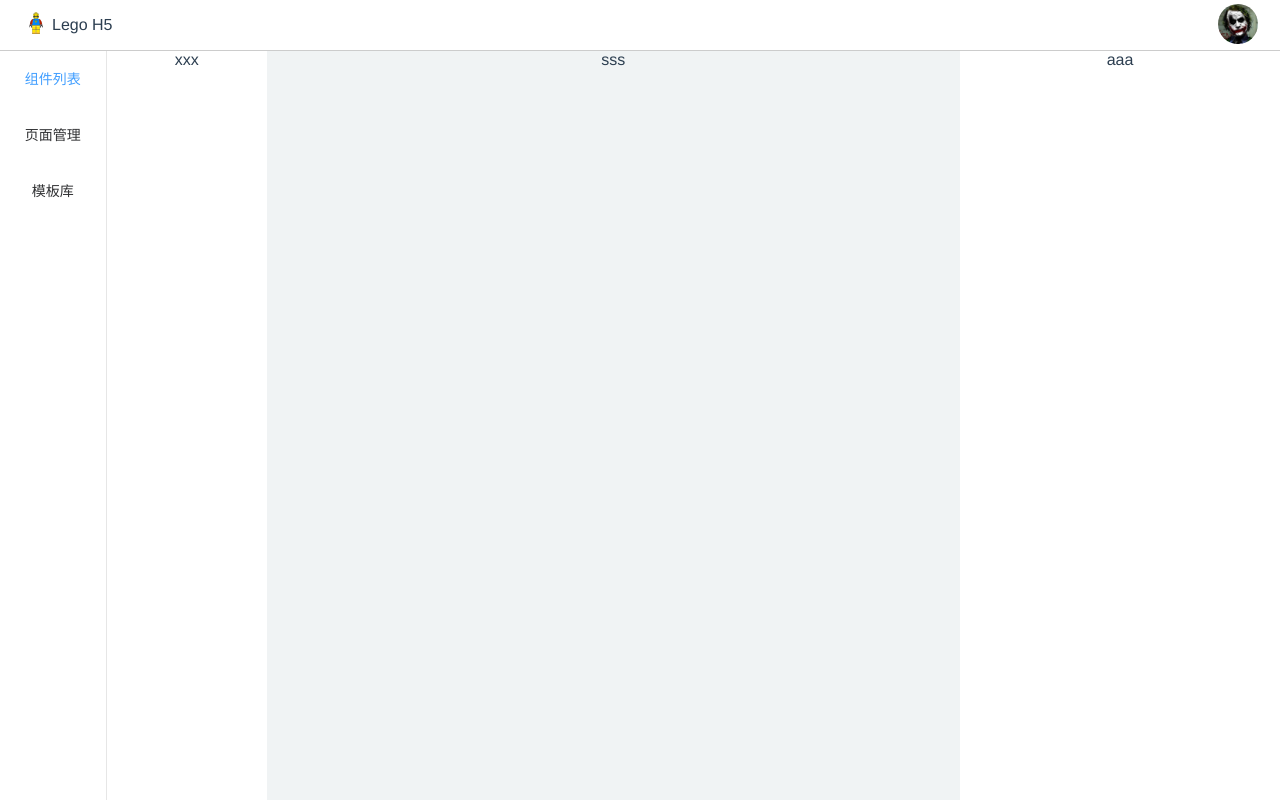
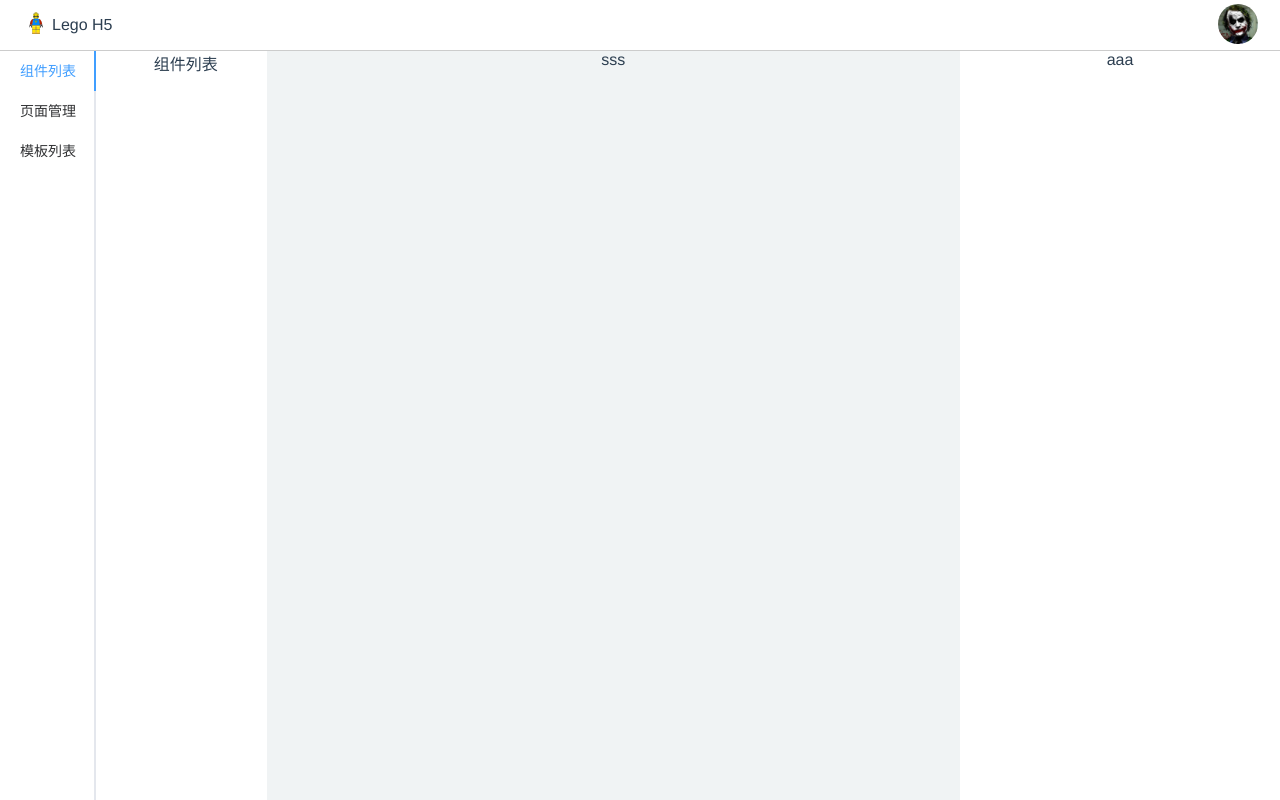
Before and after one commit to MagicHacker/Lego-H5, a Vue app: page /#/editorPage in a window 1280 px wide. Built offline with nearby package versions, Linux system fonts and the light colour scheme.

Commit message:
refactor: 重构编辑页左菜单

```diff
--- a/src/views/editor-aside/index.vue
+++ b/src/views/editor-aside/index.vue
@@ -1,10 +1,10 @@
 <template>
   <div class="editor-aside-wrap">
-    <el-menu default-active="0">
-      <el-menu-item index="0">组件列表</el-menu-item>
-      <el-menu-item index="1">页面管理</el-menu-item>
-      <el-menu-item index="2">模板库</el-menu-item>
-    </el-menu>
+    <el-tabs tab-position="left">
+      <el-tab-pane label="组件列表">组件列表</el-tab-pane>
+      <el-tab-pane label="页面管理">页面管理</el-tab-pane>
+      <el-tab-pane label="模板列表">模板列表</el-tab-pane>
+    </el-tabs>
   </div>
 </template>
 <script lang="ts">
@@ -17,7 +17,7 @@ export default class EditorAside extends Vue {}
   width: 100%;
   height: 100%;
   background-color: #fff;
-  /deep/ .el-menu {
+  /deep/ .el-tabs {
     height: 100%;
   }
 }
--- a/src/views/editor-page/index.vue
+++ b/src/views/editor-page/index.vue
@@ -2,8 +2,7 @@
   <div class="editor-page-wrap">
     <lego-header></lego-header>
     <el-row>
-      <el-col :span="2"><editor-aside></editor-aside></el-col>
-      <el-col :span="3"><editor-second-aside></editor-second-aside></el-col>
+      <el-col :span="5"><editor-aside></editor-aside></el-col>
       <el-col :span="13"><editor-center-page></editor-center-page></el-col>
       <el-col :span="6"><editor-right-panel></editor-right-panel></el-col>
     </el-row>
@@ -12,7 +11,6 @@
 <script lang="ts">
 import editorRightPanel from '../editor-right-panel/index.vue'
 import editorCenterPage from '../editor-center-page/index.vue'
-import editorSecondAside from '../editor-second-aside/index.vue'
 import editorAside from '../editor-aside/index.vue'
 import { Component, Vue } from 'vue-property-decorator'
 import legoHeader from '../../components/lego-header/index.vue'
@@ -20,7 +18,6 @@ import legoHeader from '../../components/lego-header/index.vue'
   components: {
     legoHeader,
     editorAside,
-    editorSecondAside,
     editorCenterPage,
     editorRightPanel
   }
--- a/src/views/editor-second-aside/index.vue
+++ /dev/null
@@ -1,14 +0,0 @@
-<template>
-  <div class="editor-second-wrap">xxx</div>
-</template>
-<script lang="ts">
-import Vue from 'vue'
-export default Vue.extend({})
-</script>
-<style lang="less" scoped>
-.editor-second-wrap {
-  width: 100%;
-  height: 100%;
-  background-color: #fff;
-}
-</style>
```
